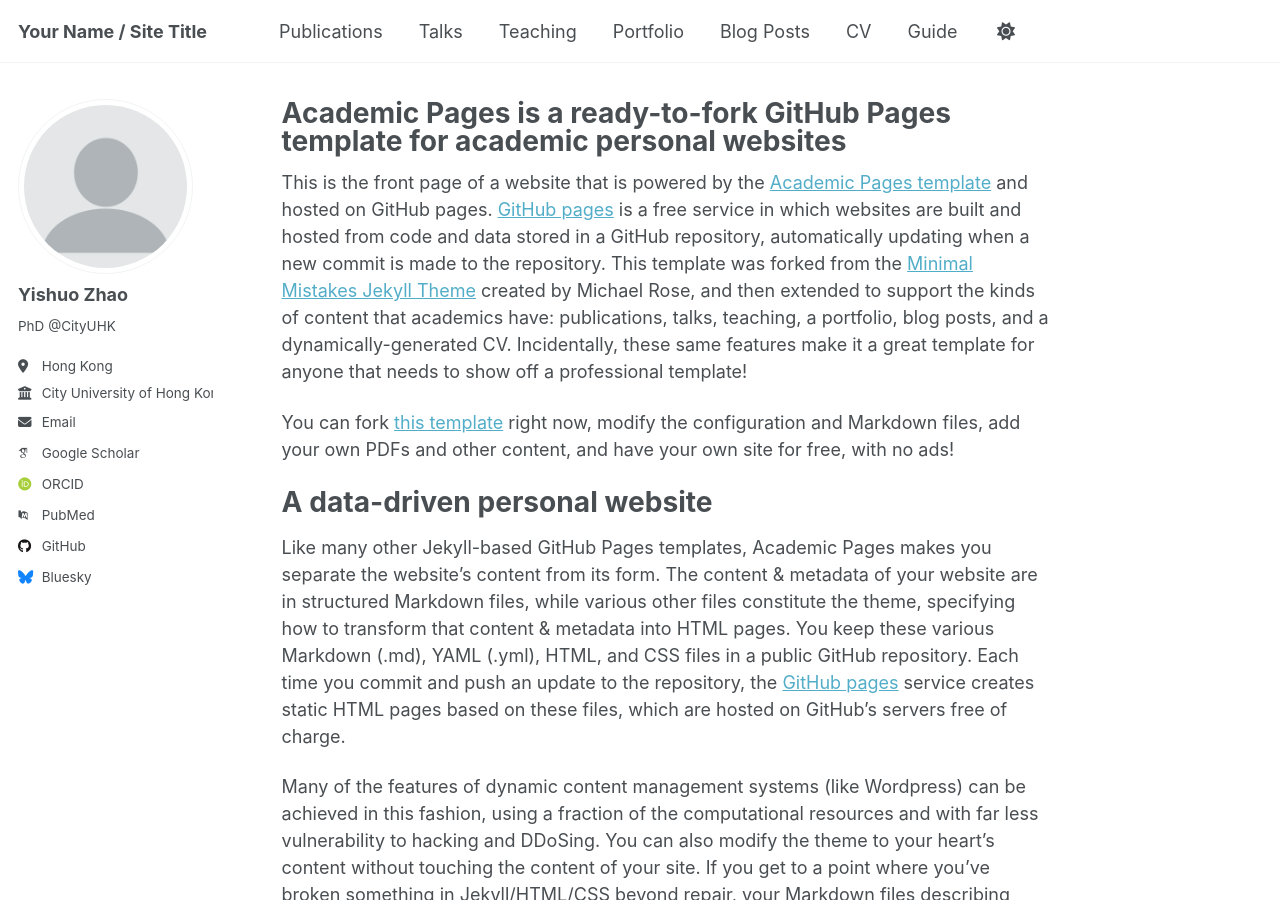
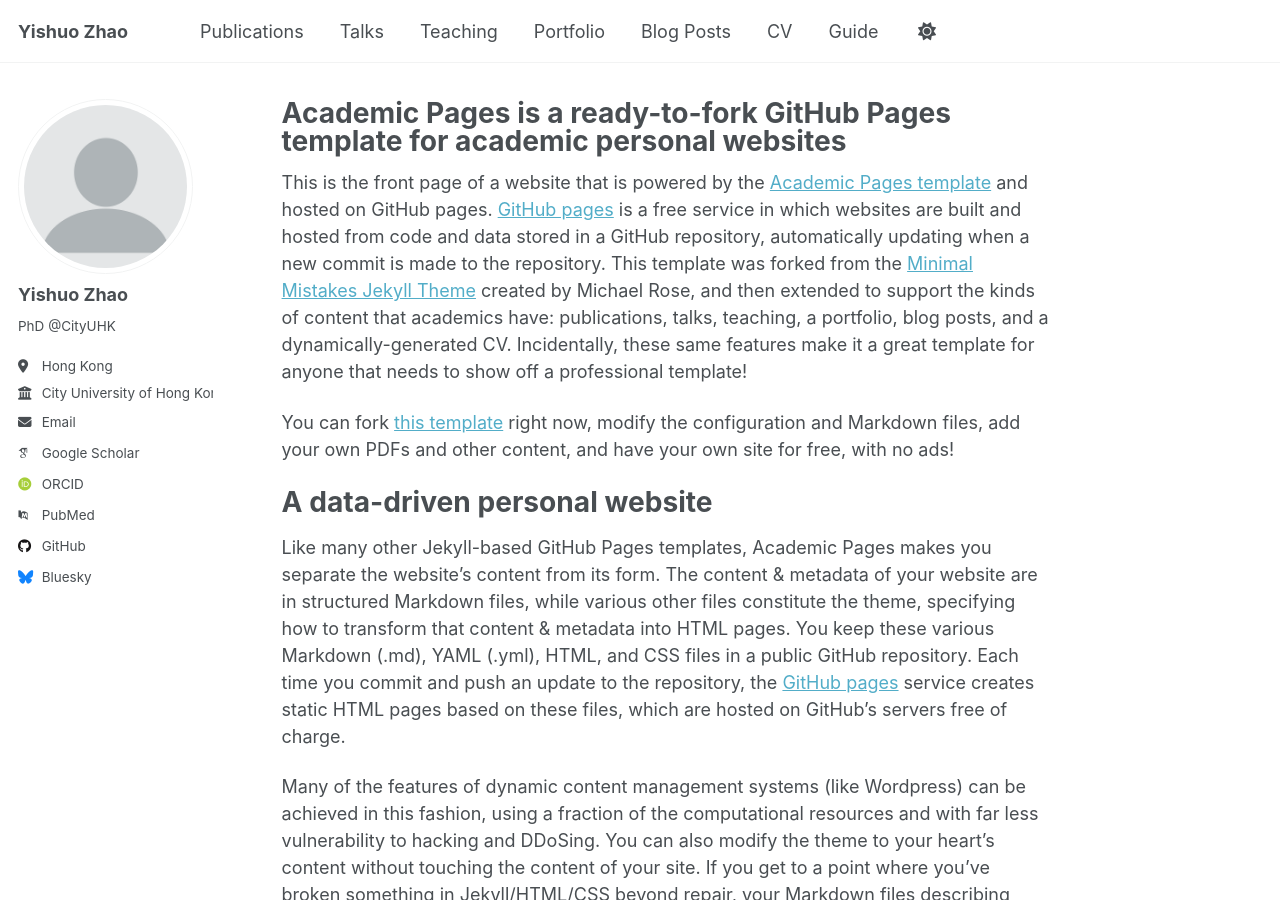
Before and after one commit to KBLL01/yishuozhao, a Jekyll site: the page built from _pages/about.md, in a window 1280 px wide and 900 px high. Built offline with Jekyll 4.4.1, drawn with Linux system fonts in a browser that asks for light colours; some web fonts are replaced; a script that is not in the unit is left out.

Commit message:
Update _config.yml

```diff
--- a/_config.yml
+++ b/_config.yml
@@ -9,7 +9,7 @@
 # Basic Site Settings
 locale                   : "en-US"
 site_theme               : "default"
-title                    : "Your Name / Site Title"
+title                    : "Yishuo Zhao"
 title_separator          : "-"
 name                     : &name "Your Name"
 description              : &description "personal description"
```
